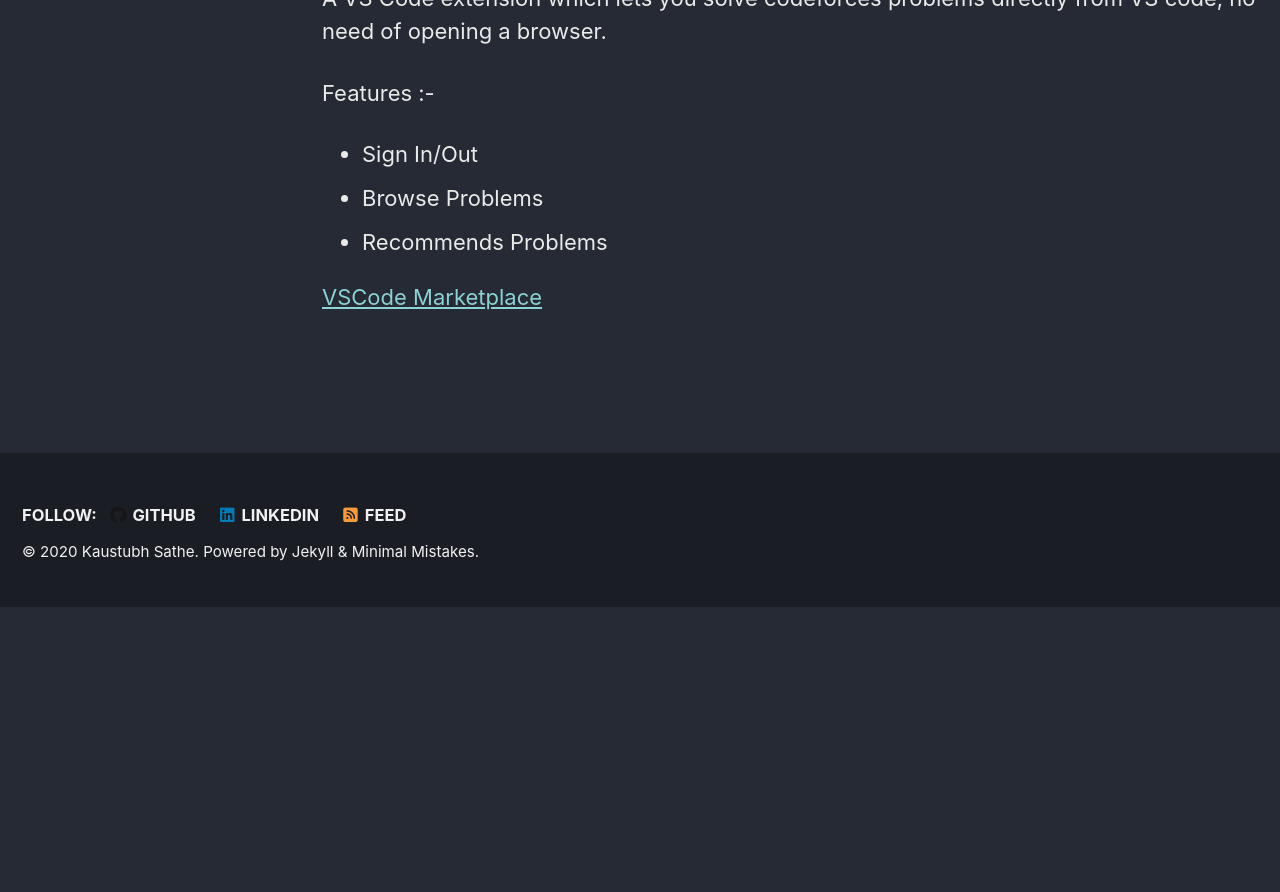
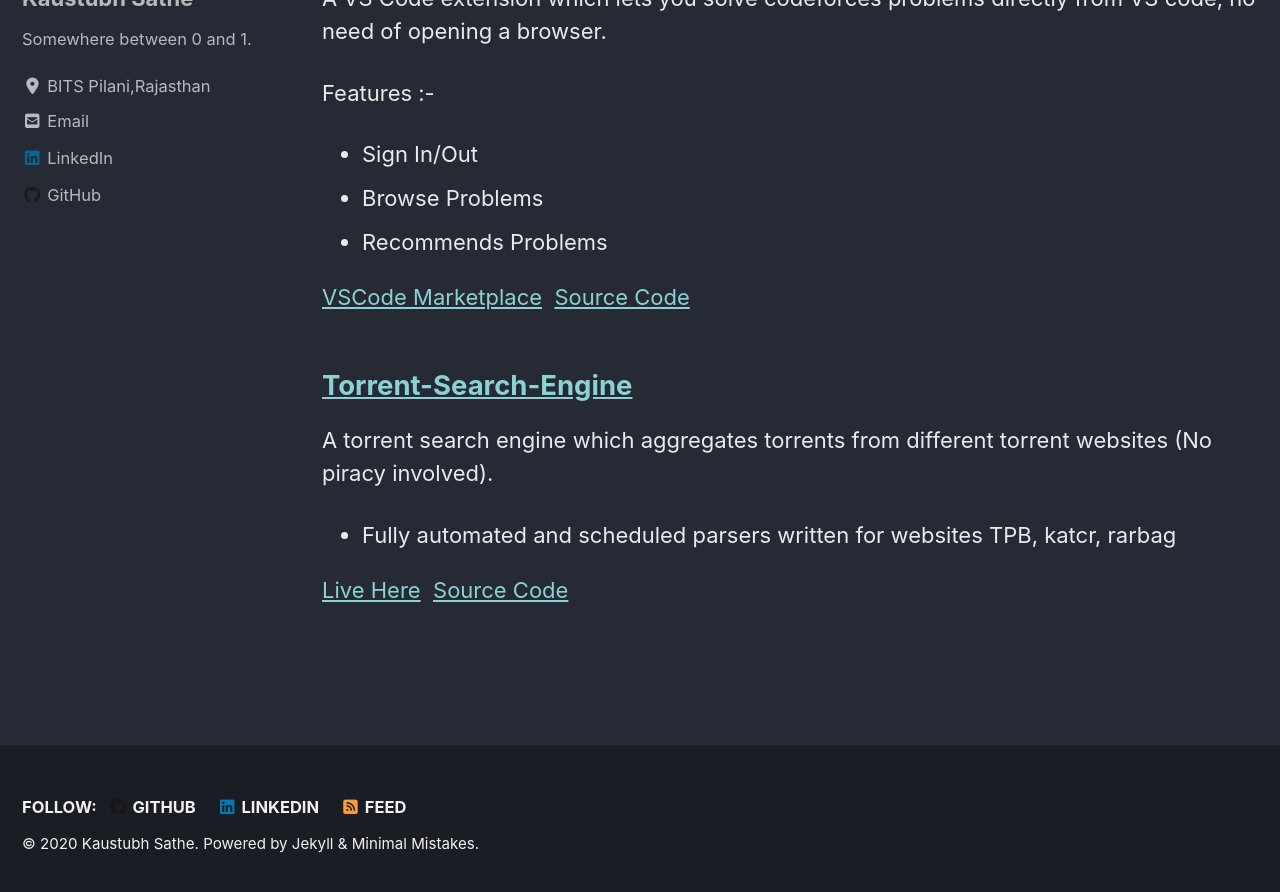
Before and after one commit to KaustubhSathe/kaustubhsathe.github.io, a Jekyll site: the page built from _pages/projects.md, in a window 1280 px wide and 900 px high, scrolled down 687 px. Shown: the top 892 px of the window. Built offline with Jekyll 4.4.1, drawn with Linux system fonts in a browser that asks for light colours; cached includes are drawn as plain includes; nearby versions of some CDN libraries; before the commit the page ends 1294 px from its top, so only the background shows below that.

Commit message:
Update projects.md

```diff
--- a/_pages/projects.md
+++ b/_pages/projects.md
@@ -24,4 +24,11 @@ Features :-
 - Browse Problems
 - Recommends Problems
 
-[VSCode Marketplace](https://marketplace.visualstudio.com/items?itemName=KaustubhSathe.vscode-codeforces)
+[VSCode Marketplace](https://marketplace.visualstudio.com/items?itemName=KaustubhSathe.vscode-codeforces)&nbsp;&nbsp;[Source Code](https://github.com/KaustubhSathe/Codeforces)
+
+## [Torrent-Search-Engine](https://github.com/KaustubhSathe/Torrent-Search-Engine)
+
+A torrent search engine which aggregates torrents from different torrent websites (No piracy involved).
+- Fully automated and scheduled parsers written for websites TPB, katcr, rarbag
+
+[Live Here](https://kstorrentse.herokuapp.com/)&nbsp;&nbsp;[Source Code](https://github.com/KaustubhSathe/Torrent-Search-Engine)
```
